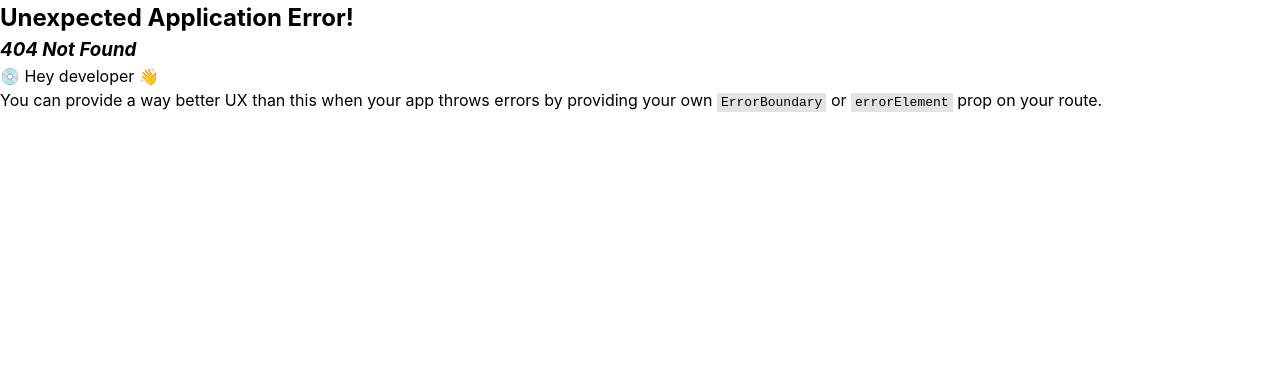
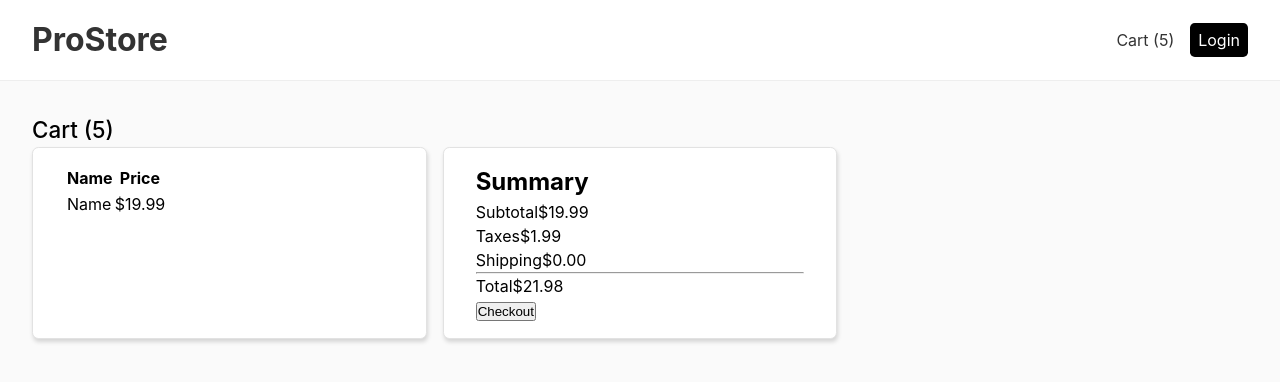
Before and after one commit to manuelbento19/frontend-clean-arch, a React (Vite) app: page /cart in a window 1280 px wide. Before the commit this address had no page. Shown: the top 382 px of the page. Built offline with nearby package versions, Linux system fonts and the light colour scheme.

Commit message:
feat: cart page with product list

```diff
--- a/src/index.css
+++ b/src/index.css
@@ -13,3 +13,8 @@
   padding: 0;
   box-sizing: border-box;
 }
+
+#root{
+  background-color: #fafafa;
+  min-height: 100vh;
+}
--- a/src/ui/components/header/index.tsx
+++ b/src/ui/components/header/index.tsx
@@ -7,7 +7,10 @@ export function Header() {
         <Link to={"/"} className='logo'>
           <h1>ProStore</h1>
         </Link>
-        <Link to="/login">Login</Link>
+        <nav>
+          <Link to="/cart">Cart (5)</Link>
+          <Link to="/login">Login</Link>
+        </nav>
     </header>
   )
 }
--- a/src/ui/components/header/style.module.css
+++ b/src/ui/components/header/style.module.css
@@ -9,8 +9,23 @@
     justify-content: space-between;
     align-items: center;
 
-    a:first-child{
+    a{
         text-decoration: none;
         color: #333;
+        text-wrap: nowrap;
+    }
+    nav{
+        display: flex;
+        align-items: center;
+        gap: 1rem;
+
+        a:last-child{
+            background-color: black;
+            color: #fff;
+            padding: .3rem .5rem;
+            border-radius: .3rem;
+            display: flex;
+            justify-content: center;
+        }
     }
 }
--- a/src/ui/components/productList/style.module.css
+++ b/src/ui/components/productList/style.module.css
@@ -19,6 +19,7 @@
     }
 
     article{
+        background: #fff;
         border: 1px solid #e2e2e2;
         box-shadow: 1px 3px 4px rgb(0 0 0 /15%);
         border-radius: .4rem;
--- a/src/ui/layout/index.tsx
+++ b/src/ui/layout/index.tsx
@@ -7,7 +7,7 @@ export default function Layout() {
     <main className={style.layout}>
         <Header/>
         <section>
-            <Outlet/>
+          <Outlet/>
         </section>
     </main>
   )
--- /dev/null
+++ b/src/ui/pages/cart/index.tsx
@@ -0,0 +1,50 @@
+import style from './style.module.css';
+
+export default function CartPage() {
+  return (
+    <main className={style.main}>
+        <h1>Cart (5)</h1>
+        <div className={style.grid}>
+            <div className={style.box}>
+                <table>
+                    <thead>
+                        <tr>
+                            <th>Name</th>
+                            <th>Price</th>
+                        </tr>
+                    </thead>
+                    <tbody>
+                        <tr>
+                            <td>
+                                Name
+                            </td>
+                            <td>$19.99</td>
+                        </tr>
+                    </tbody>
+                </table>
+            </div>
+            <div className={style.box}>
+                <h2>Summary</h2>
+                <div >
+                    <span>Subtotal</span>
+                    <span>$19.99</span>
+                </div>
+                <div >
+                    <span>Taxes</span>
+                    <span>$1.99</span>
+                </div>
+                <div >
+                    <span>Shipping</span>
+                    <span>$0.00</span>
+                </div>
+                <hr/>
+                <div>
+                    <span>Total</span>
+                    <span>$21.98</span>
+                </div>
+                <button>Checkout</button>
+            </div>
+        </div>
+    </main>
+  )
+}
--- /dev/null
+++ b/src/ui/pages/cart/style.module.css
@@ -0,0 +1,23 @@
+.main{
+    h1{
+        font-size: 1.4em;
+        font-weight: 500;
+    }
+}
+
+.grid{
+    display: grid;
+    grid-template-columns: repeat(3,minmax(0, 1fr));
+    gap: 1rem;
+}
+.box{
+    background-color: #fff;
+    border: 1px solid #e2e2e2;
+    box-shadow: 1px 3px 4px rgb(0 0 0 /15%);
+    border-radius: .4rem;
+    padding: 1em 2em;
+}
+
+.box:nth-child(2){
+    grid-column: 2 / 2;
+}
--- a/src/ui/routes.tsx
+++ b/src/ui/routes.tsx
@@ -2,6 +2,7 @@ import {createBrowserRouter, RouterProvider} from 'react-router-dom';
 import Home from './pages/home';
 import Login from './pages/login';
 import Layout from './layout';
+import CartPage from './pages/cart';
 
 const routers = createBrowserRouter([
     {
@@ -14,6 +15,10 @@ const routers = createBrowserRouter([
             {
                 path: "/login",
                 element: <Login/>
+            },
+            {
+                path: "/cart",
+                element: <CartPage/>
             }
         ]
     }
```
